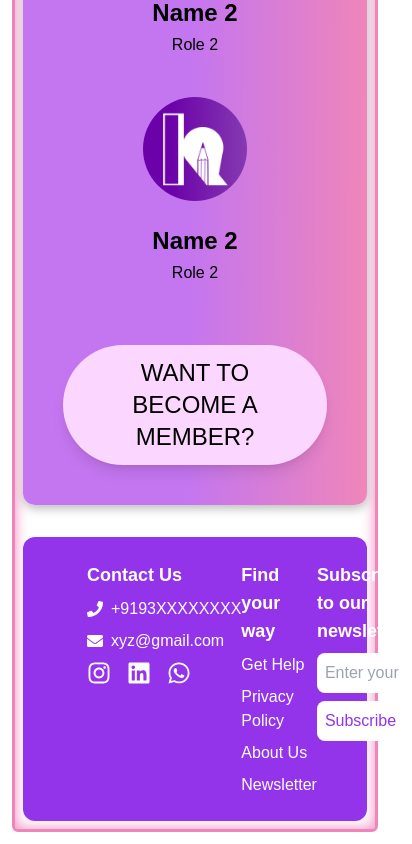
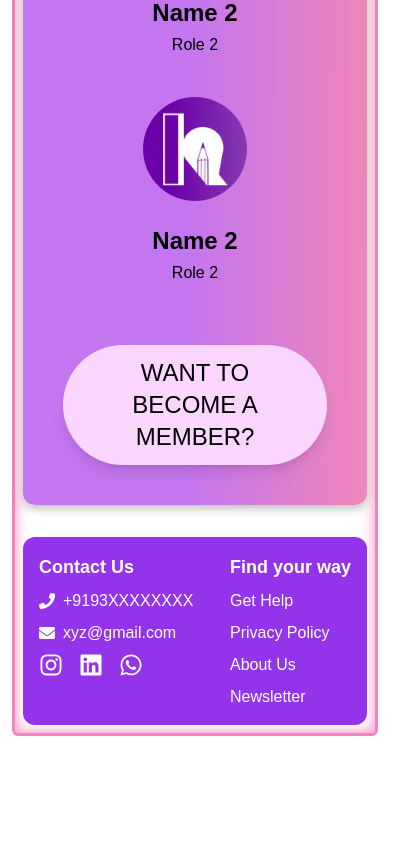
Before and after one commit to Soumyadipmaity1/k-prep, a Next.js app: page / in a window 390 px wide. Shown: the part 6102-6946 px from the top of the page, 412 px wide, since content can reach past the window. After the commit the page ends 6850 px from the top, so only its background shows below. Built offline with nearby package versions, Linux system fonts and the light colour scheme; a web font is replaced by a local one.

Commit message:
refactor: Update footer styling for responsiveness

```diff
--- a/src/components/Footer/footer.tsx
+++ b/src/components/Footer/footer.tsx
@@ -5,7 +5,7 @@ import { FaPhone, FaEnvelope, FaInstagram, FaLinkedin, FaWhatsapp } from 'react-
 const Footer: React.FC = () => {
   return (
     <div className={denkOne.className}>
-    <footer className="bg-purple-600 rounded-xl mt-8 text-white p-6 px-16">
+    <footer className="bg-purple-600 rounded-xl mt-8 text-white p-4 sm:p-6 sm:px-16">
       <div className="container mx-auto flex justify-between">
         <div>
           <h3 className="text-lg font-semibold mb-2">Contact Us</h3>
@@ -30,7 +30,7 @@ const Footer: React.FC = () => {
             <li><a href="#" className="hover:underline">Newsletter</a></li>
           </ul>
         </div>
-        <div>
+        <div className='hidden sm:block'>
             <h3 className="text-lg font-semibold mb-2">Subscribe to our newsletter:</h3>
             <form action="#" method="POST">
                 <input type="email" placeholder="Enter your email" className="w-full p-2 text-black rounded-lg outline-none" />
```
